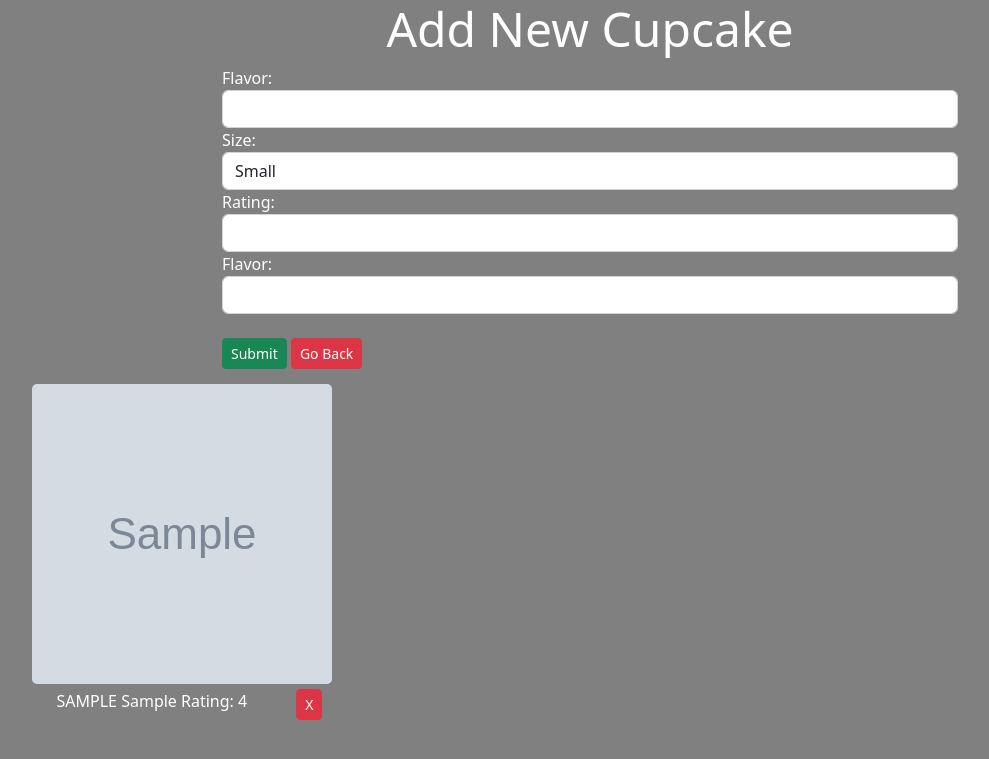
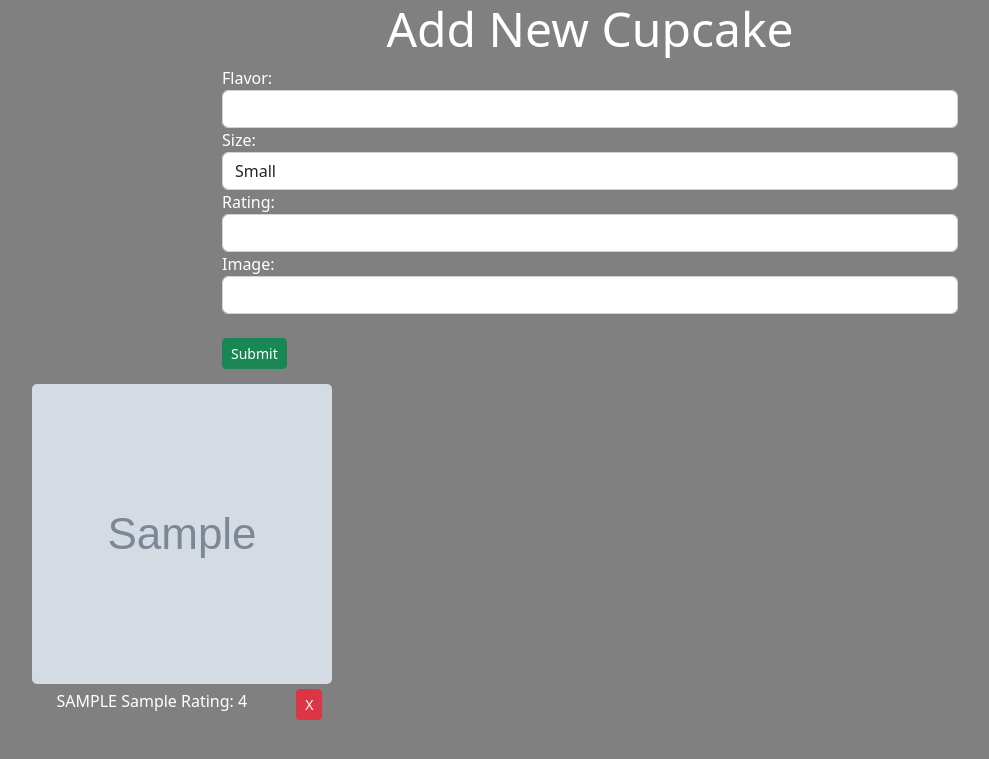
Before and after one commit to rogmide/cupcakes, a Flask app: page / in a window 1280 px wide. Shown: the top 759 px of the page, without its empty margins (50-1039 px from the left). Run offline with Flask 2, Linux system fonts and the light colour scheme; tables that the repository leaves empty hold one stand-in row (values such as "Sample post"); grey boxes marked "Sample" are stand-in pictures; some libraries are stand-ins or nearby versions.

Commit message:
70% of FS done

```diff
--- a/cupcakes_api_backend/_form.py
+++ b/cupcakes_api_backend/_form.py
@@ -10,11 +10,11 @@ class AddCupCakeForm(FlaskForm):
     flavor = StringField('Flavor: ',  validators=[
         InputRequired(message='Name is Required')])
 
-    size = SelectField('Size: ',  choices=[('sm', 'Small'), ('md', 'Medium'), ('lg', 'Large')], validators=[
+    size = SelectField('Size: ',  choices=[('Small', 'Small'), ('Medium', 'Medium'), ('Large', 'Large')], validators=[
         InputRequired(message='Name is Required')])
 
     rating = FloatField('Rating: ',  validators=[
         InputRequired(message='Rating is Required')])
 
-    image = StringField('Flavor: ',  validators=[URL(
+    image = StringField('Image: ',  validators=[URL(
         require_tld=True, message='Enter Valid URL')])
--- a/cupcakes_api_backend/app.py
+++ b/cupcakes_api_backend/app.py
@@ -47,7 +47,7 @@ def create_cupcake():
     flavor = request.json["flavor"]
     size = request.json["size"]
     rating = request.json["rating"]
-    image = request.json["image"]
+    image = request.json["image"] if request.json["image"] else None
 
     new_cupcake = Cupcake(flavor=flavor, size=size, rating=rating, image=image)
     db.session.add(new_cupcake)
--- a/cupcakes_api_backend/static/app.css
+++ b/cupcakes_api_backend/static/app.css
@@ -15,7 +15,10 @@ img {
 
 .cupcake_holder {
   display: flex;
-  flex-wrap: nowrap;
+  /* flex-direction: row; */
+  /* flex-wrap: nowrap; */
+  flex-wrap: wrap;
+  width: 90vw;
 }
 
 .cup_description {
--- a/cupcakes_api_backend/static/app.js
+++ b/cupcakes_api_backend/static/app.js
@@ -8,7 +8,7 @@ async function get_cupcakes() {
 
 function append_cupcake(ck) {
   return `
-    <div data-cupcake-id=${ck.id}>
+    <div class="single-holder" data-cupcake-id=${ck.id}>
         <img src="${ck.image}" alt="(no image provided)">
         <div>
             <p class=cup_description> ${ck.flavor.toUpperCase()} ${
@@ -20,15 +20,42 @@ function append_cupcake(ck) {
     </div>`;
 }
 
-get_cupcakes();
-
 /*
 ==============================================
 Upper Code Render The CupCakes to the Homepage
 ==============================================
 */
 
-$(".add_new_cupcake").on("click", function (e) {
-    e.preventDefault();
-    alert('Finish WOrk here Need too keep going')
+$(".add_new_cupcake").on("click", async function (e) {
+  e.preventDefault();
+
+  let flavor = $("#flavor").val();
+  let size = $("#size").val();
+  let rating = $("#rating").val();
+  let image = $("#image").val();
+
+  const new_cupcake = await axios.post(`/api/cupcakes`, {
+    flavor,
+    rating,
+    size,
+    image,
+  });
+
+  let new_add = append_cupcake(new_cupcake.data.cupcake);
+  $(".cupcake_holder").append(new_add);
+  alert("New cupcake added");
 });
+
+$(".cupcake_holder").on("click", ".delete-button", async function (e) {
+  e.preventDefault();
+
+  let id = $(e.target).parents(".single-holder").data("cupcake-id");
+
+  $(e.target).parents(".single-holder").remove();
+
+  await axios.delete(`/api/cupcakes/${id}`);
+
+  alert("Cupcake is deleted");
+});
+
+get_cupcakes();
--- a/cupcakes_api_backend/templates/home.html
+++ b/cupcakes_api_backend/templates/home.html
@@ -21,7 +21,6 @@ content %}
 
         <br />
         <button class="add_new_cupcake btn btn-sm btn-success">Submit</button>
-        <a class="btn btn-danger btn-sm" href="/">Go Back</a>
       </form>
     </div>
   </div>
```
